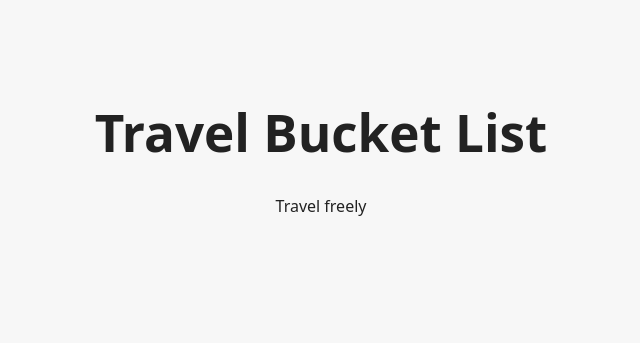
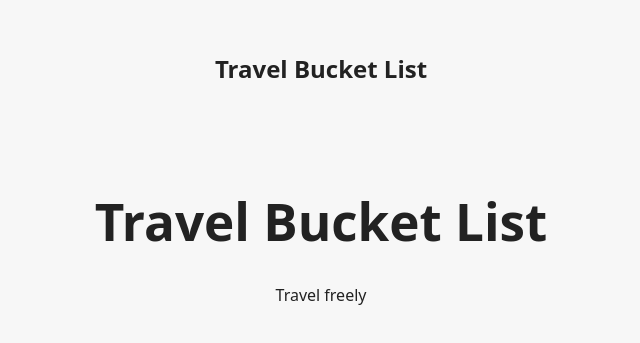
Before and after one commit to zypherson/travel-bucket-list, a React (Vite) app: page / in a window 1280 px wide. Shown: the part 239-582 px from the top of the page, without its empty margins (319-959 px from the left). Built offline with nearby package versions, Linux system fonts and the light colour scheme.

Commit message:
scaffolded navbar and added it to  homepage

```diff
--- a/src/App.jsx
+++ b/src/App.jsx
@@ -1,11 +1,12 @@
 import React from 'react';
-
 import './App.css'
+import Navbar from "./components/Navbar";
 
 
 export default function App() {
   return (
     <div className="app">
+      <Navbar />
       <h1>Travel Bucket List</h1>
       <p>Travel freely</p>
     </div>
--- a/src/components/Navbar.jsx
+++ b/src/components/Navbar.jsx
@@ -0,0 +1,7 @@
+export default function Navbar() {
+    return (
+      <nav className="navbar">
+        <h2 className="logo">Travel Bucket List</h2>
+      </nav>
+    );
+  }
```
